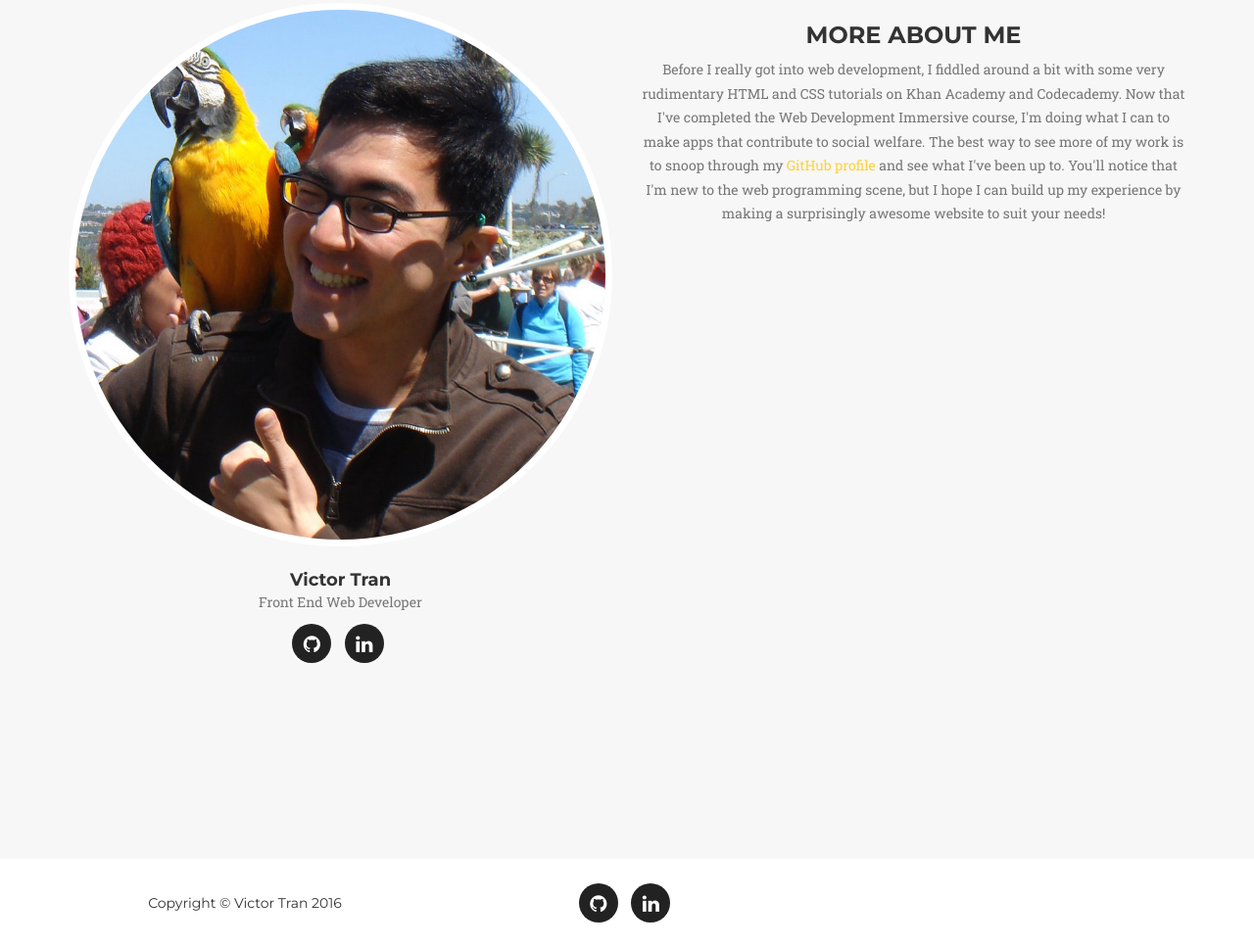
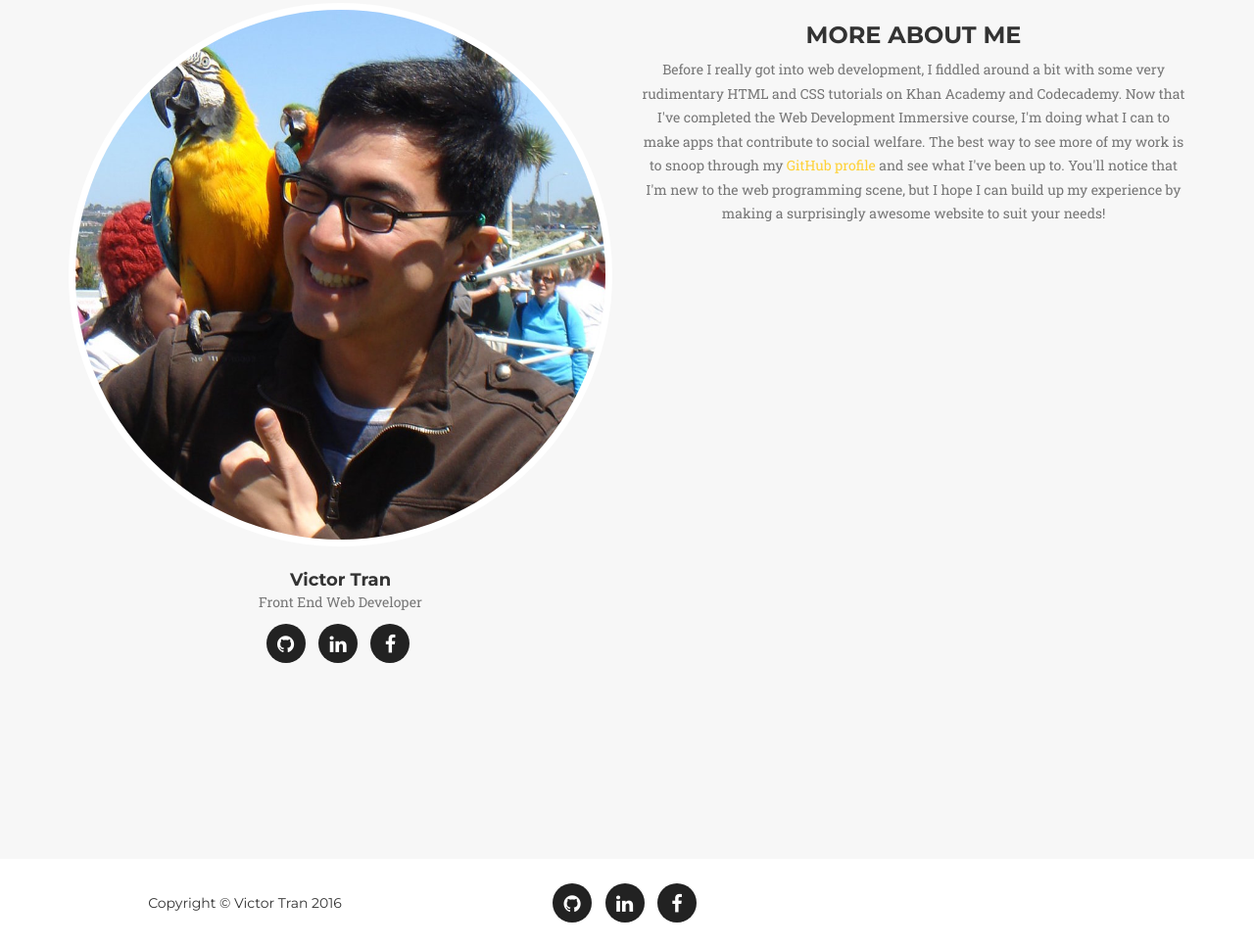
Before and after one commit to murtato/portfolio, a plain HTML site: page index.html in a window 1280 px wide. Shown: the part 4620-5587 px from the top of the page at 98% size. Drawn offline with nearby package versions, Linux system fonts and the light colour scheme; a web font is replaced by a local one.

Commit message:
added facebook icon and link

```diff
--- a/index.html
+++ b/index.html
@@ -279,10 +279,9 @@
                         <h4>Victor Tran</h4>
                         <p class="text-muted">Front End Web Developer</p>
                         <ul class="list-inline social-buttons">
-                            <li><a href="https://github.com/murtato" target="_blank"><i class="fa fa-github"></i></a>
-                            </li>
-                            <li><a href="https://www.linkedin.com/in/victortwd" target="_blank"><i class="fa fa-linkedin"></i></a>
-                            </li>
+                            <li><a href="https://github.com/murtato" target="_blank"><i class="fa fa-github"></i></a></li>
+                            <li><a href="https://www.linkedin.com/in/victortwd" target="_blank"><i class="fa fa-linkedin"></i></a></li>
+                            <li><a href="https://www.facebook.com/murtato" target="blank"><i class="fa fa-facebook" aria-hidden="true"></i></a></li>
                         </ul>
                     </div>
                 </div>
@@ -304,10 +303,9 @@
                 </div>
                 <div class="col-md-4">
                     <ul class="list-inline social-buttons">
-                        <li><a href="https://github.com/murtato" target="_blank"><i class="fa fa-github"></i></a>
-                        </li>
-                        <li><a href="https://www.linkedin.com/in/victortwd" target="_blank"><i class="fa fa-linkedin"></i></a>
-                        </li>
+                        <li><a href="https://github.com/murtato" target="_blank"><i class="fa fa-github"></i></a></li>
+                        <li><a href="https://www.linkedin.com/in/victortwd" target="_blank"><i class="fa fa-linkedin"></i></a></li>
+                        <li><a href="https://www.facebook.com/murtato" target="blank"><i class="fa fa-facebook" aria-hidden="true"></i></a></li>
                         <!-- add a mailto link here. See Donah's portfolio for example -->
                     </ul>
                 </div>
```
